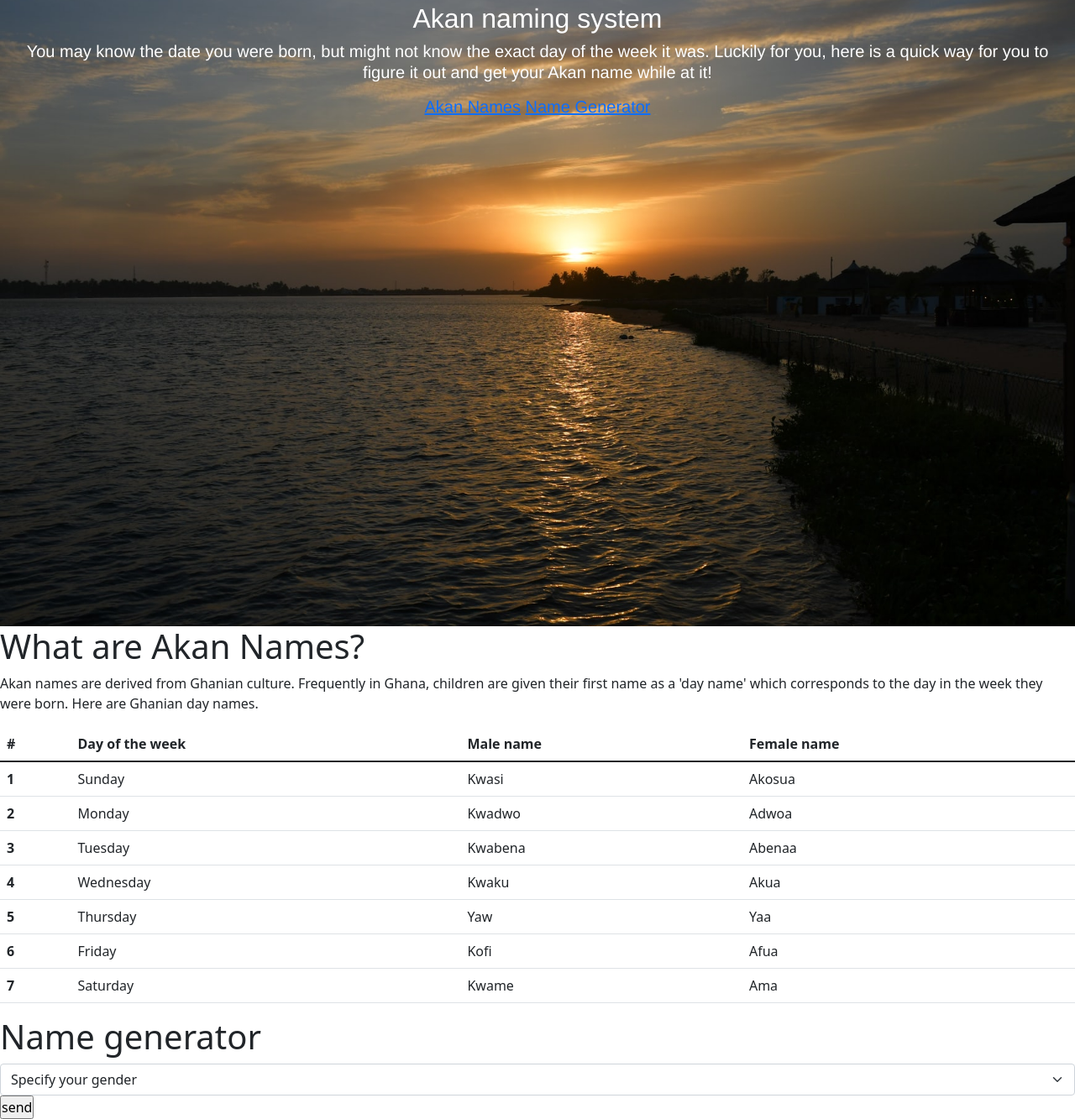
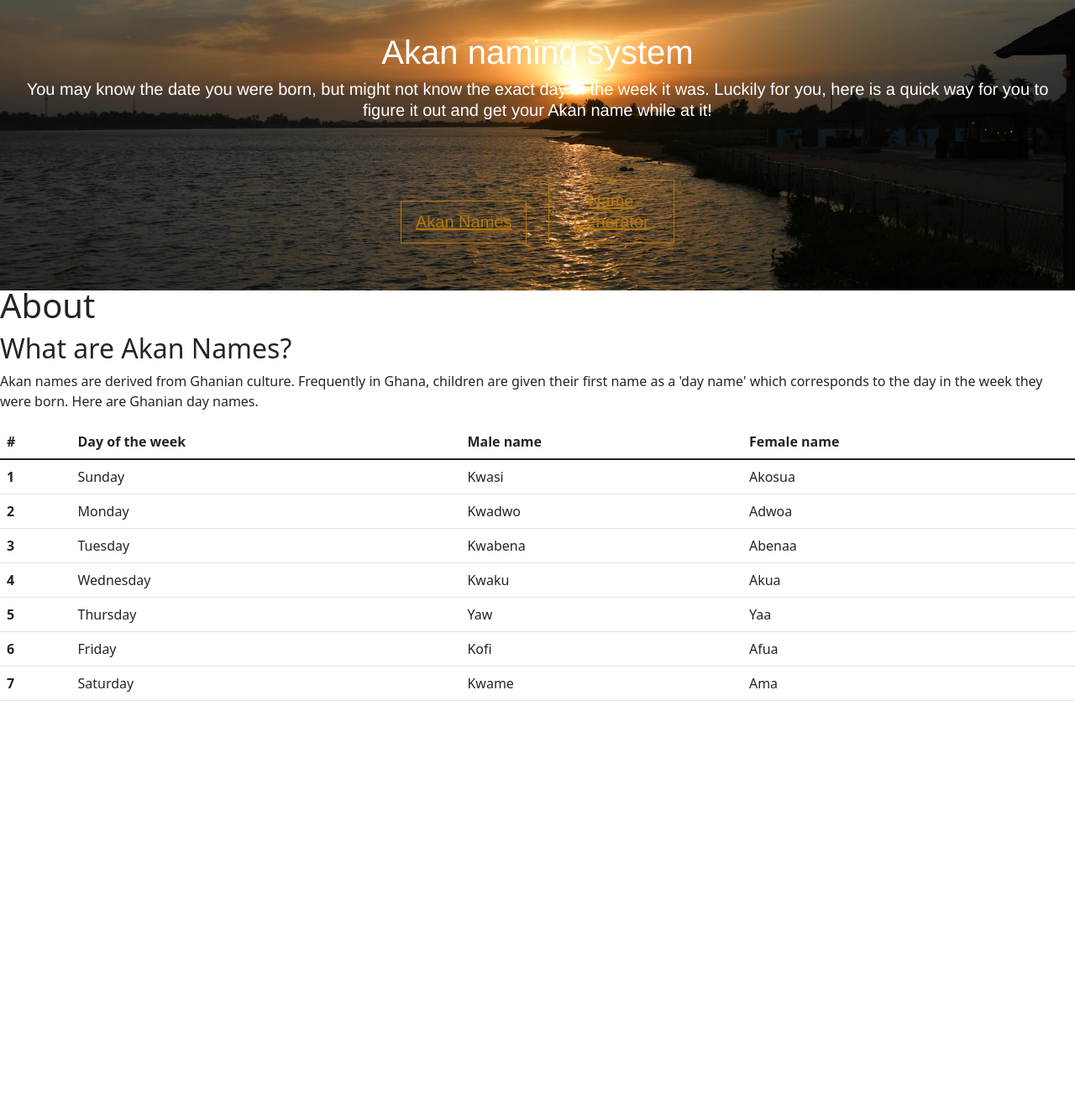
Before and after one commit to Nyambura23/Akan-name-generator, a plain HTML site: page index.html in a window 1280 px wide. Shown: the part 54-1387 px from the top of the page at 84% size. After the commit the page ends 889 px from the top, so only its background shows below. Drawn offline with nearby package versions, Linux system fonts and the light colour scheme.

Commit message:
add about section,with details about how the naming is done

```diff
--- a/CSS/style.css
+++ b/CSS/style.css
@@ -11,9 +11,10 @@ html
   background-image:url(../Images/Sunset\ .jpeg);
   background-size: cover;
   background-position: center;
-  height: 100vh;
+  height: 400px;
 
 }
+
 
 
 body{
@@ -71,11 +72,44 @@ body{
 .main{
   color: white;
   text-align: center;
-  padding: 15px;
+  padding: 50px 5px;
   font-size: 20px;
   font-family: 'Franklin Gothic Medium';
   line-height: 25px;
 }
+
+.banner-btn{
+  margin: 70px auto 0;
+}
+
+.banner-btn a{
+  width: 150px;
+  display: inline-block;
+  margin: 0 10px;
+  padding: 12px 0;
+  color: rgb(180, 121, 12);
+  border: .5px solid ;
+  position: relative;
+  z-index: 1;
+
+}
+.banner-btn a span{
+  width: 0%;
+  height: 100%;
+  position: absolute;
+  top: 0;
+  left: 0;
+  background:white;
+  z-index: -1;
+  transition: .5s;
+}
+
+.banner-btn a:hover span {
+  width: 100%;
+
+
+}
+
 
 
 /*About Section*/
--- a/index.html
+++ b/index.html
@@ -14,7 +14,7 @@
 
       <ul>
        <li><a href="#home"> Home</a></li>
-        <li><a href="Akan names"> About</a></li>
+        <li><a href="About"> About</a></li>
         <li><a href="Name generator">Name generator</a></li>
 
        </ul>
@@ -23,22 +23,19 @@
      <section id="Home">
       <div class="main">
       <h1 class="headings"></h1>
-      <h2>Akan naming system</h2>
+      <h1>Akan naming system</h1>
       <p>You may know the date you were born, but might not know the exact day of the week  it was. Luckily for you, here is a quick way for you to figure it out and get your Akan name while at it!</p>
       <div class="banner-btn">
-        <a href="#"> Akan Names</a>
-        <a href="#">Name Generator</a>
+        <a href="#"><span></span> Akan Names</a>
+        <a href="#"><span></span>Name Generator</a>
       </div>
     </div>
     </section>
-  </section>
 
-
-
-
-   <section id="About">
-    <div id="intro">
-  <h1>What are Akan Names?</h1>
+    <section id="About">
+      <h1 class="headings">About</h1>
+      <div id="Intro">
+        <h2>What are Akan Names?</h2>
   <p>Akan names are derived from Ghanian culture. Frequently in Ghana, children are given their first name as a 'day name' which corresponds to the day in the week they were born. Here are Ghanian day names.</p>
 </div>
 
@@ -101,22 +98,11 @@
 
 
 
-<section id="Name generator">
+      </div>
 
-  <h1 class="headings"> Name generator</h1>
-  <select class="form-select" aria-label="Default select example" required>
-    <option selected>Specify your gender</option>
-    <option value="1">Male</option>
-    <option value="2">Female</option>
-  </select>
-
-    </div>
+    </section>
 
 
-    <input type="submit" value="send" id="send">
-  </div>
-
-</section>
 
 
     <script src="https://cdn.jsdelivr.net/npm/@popperjs/core@2.10.2/dist/umd/popper.min.js" integrity="sha384-7+zCNj/IqJ95wo16oMtfsKbZ9ccEh31eOz1HGyDuCQ6wgnyJNSYdrPa03rtR1zdB" crossorigin="anonymous"></script>
```
